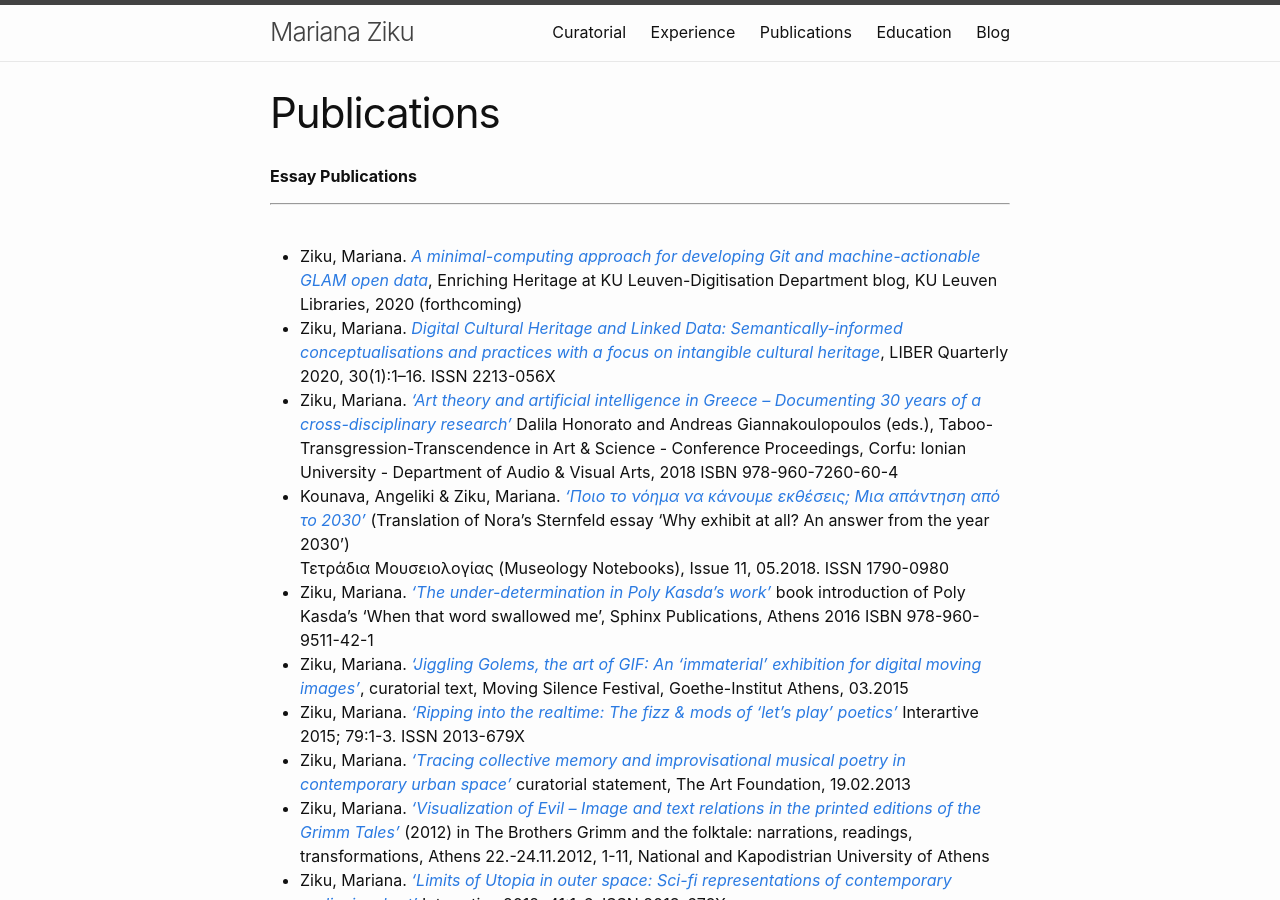
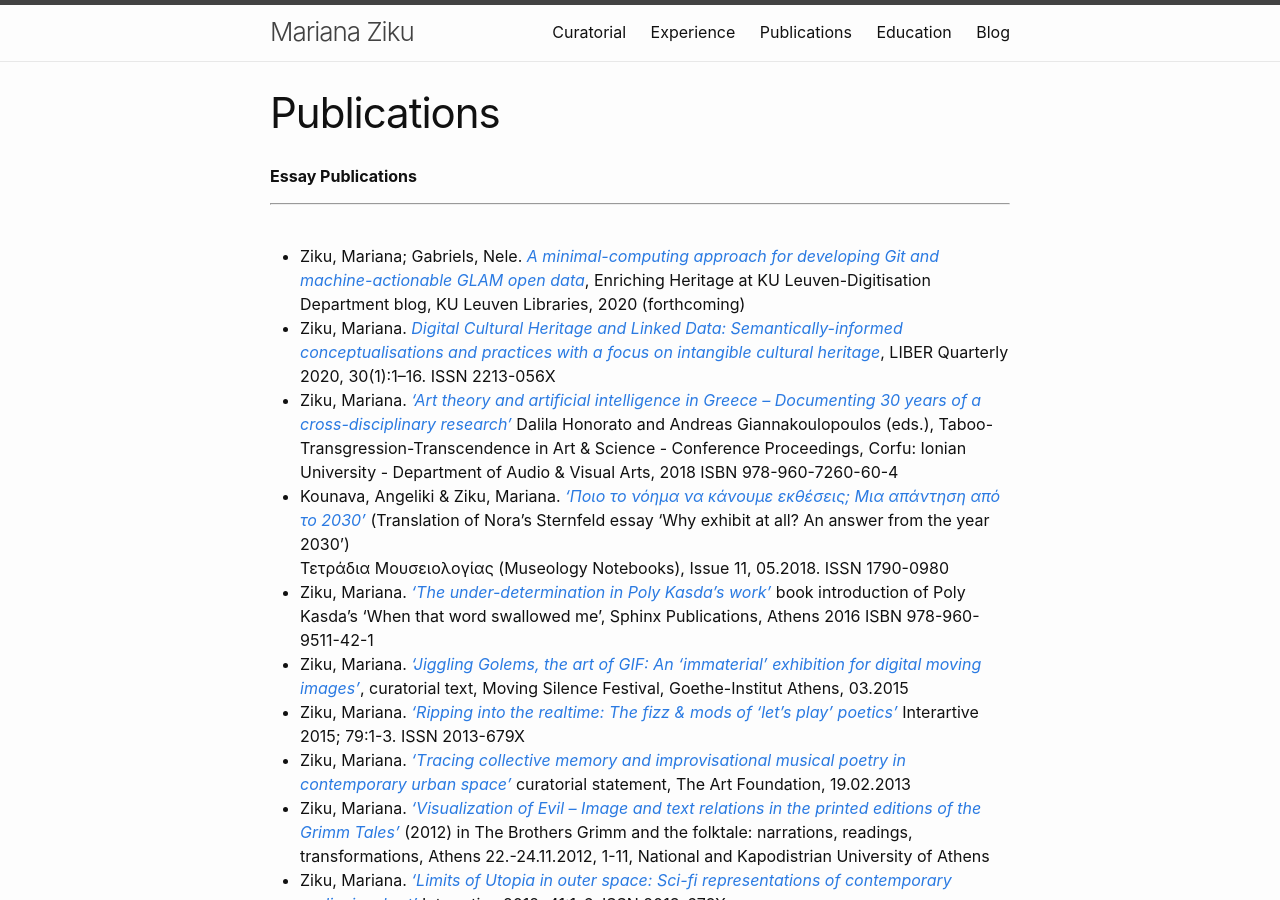
Before and after one commit to mziku/mziku.github.io, a Jekyll site: the page built from publications.md, in a window 1280 px wide and 900 px high. Built offline with Jekyll 4.4.1, drawn with Linux system fonts in a browser that asks for light colours.

Commit message:
Update publications.md

```diff
--- a/publications.md
+++ b/publications.md
@@ -9,7 +9,7 @@ navigation_weight: 3
 
 ---
 <br>
-- Ziku, Mariana. [*A minimal-computing approach for developing Git and machine-actionable GLAM open data*](https://enrichingheritage.wordpress.com/), Enriching Heritage at KU Leuven-Digitisation Department blog, KU Leuven Libraries, 2020 (forthcoming)
+- Ziku, Mariana; Gabriels, Nele. [*A minimal-computing approach for developing Git and machine-actionable GLAM open data*](https://enrichingheritage.wordpress.com/), Enriching Heritage at KU Leuven-Digitisation Department blog, KU Leuven Libraries, 2020 (forthcoming)
 - Ziku, Mariana. [*Digital Cultural Heritage and Linked Data: Semantically-informed conceptualisations and practices with a focus on intangible cultural heritage*](https://www.liberquarterly.eu/articles/10315/), LIBER Quarterly 2020, 30(1):1–16. ISSN 2213-056X
 - Ziku, Mariana. [*'Art theory and artificial intelligence in Greece – Documenting 30 years of a cross-disciplinary research'*](https://www.academia.edu/35189649/Art_Theory_and_Artificial_Intelligence_in_Greece_Documenting_30_years_of_a_cross-disciplinary_research) Dalila Honorato and Andreas Giannakoulopoulos (eds.), Taboo-Transgression-Transcendence in Art & Science - Conference Proceedings, Corfu: Ionian University - Department of Audio & Visual Arts, 2018 ISBN 978-960-7260-60-4
 - Kounava, Angeliki & Ziku, Mariana. [*'Ποιο το νόημα να κάνουμε εκθέσεις; Μια απάντηση από το 2030'*](https://kaleidoscope.gr/el/tetradia-mouseiologias/tetradia11--11-523.html) (Translation of Nora's Sternfeld essay 'Why exhibit at all? An answer from the year 2030')
```
